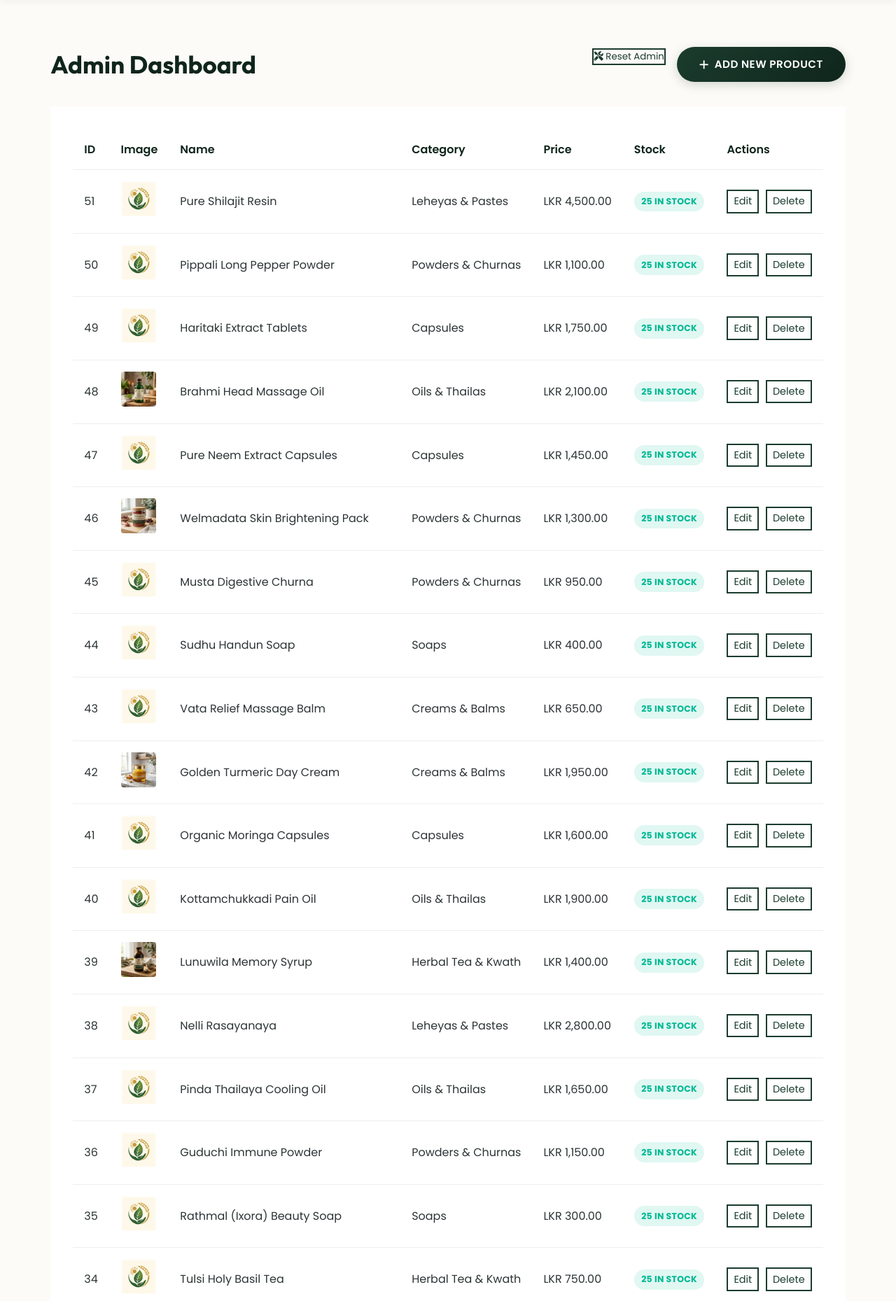
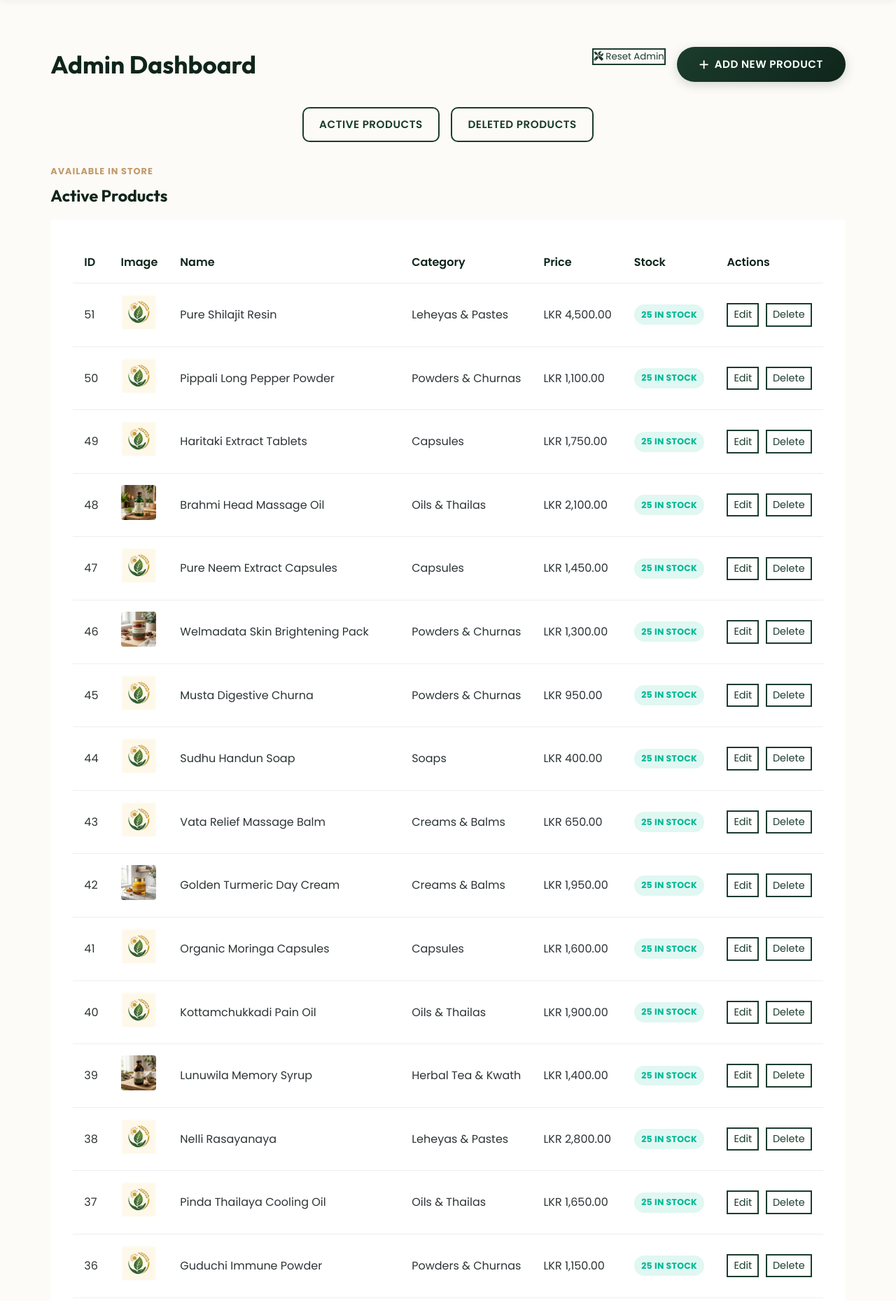
Before and after one commit to HarshaPriyankara/L2S1_Ecommerce_Project, a PHP site: page /admin.php in a window 1280 px wide. Shown: the part 92-1951 px from the top of the page at 70% size. Run offline with PHP 8.4, Linux system fonts and the light colour scheme; a user stored in the database is signed in; data comes from the database, SQL or seed files in the repository.

Commit message:
add product management UI enhancements with improved styling and functionality for active and deleted products

```diff
--- a/admin.php
+++ b/admin.php
@@ -8,15 +8,66 @@ if (!isset($_SESSION['user_id']) || $_SESSION['role'] !== 'admin') {
     exit();
 }
 
+$message = '';
+$error = '';
+
+function product_stock_badge($stock_quantity) {
+    $stock_quantity = (int) $stock_quantity;
+    $class = $stock_quantity > 0 ? 'in-stock' : 'out-stock';
+    $label = $stock_quantity > 0 ? $stock_quantity . ' in stock' : 'Out of stock';
+
+    return "<span class='stock-badge $class'>$label</span>";
+}
+
+function render_product_row($row, $is_deleted = false) {
+    echo "<tr>";
+    echo "<td>" . (int) $row['id'] . "</td>";
+    echo "<td><img src='" . htmlspecialchars(product_image_path($row['image'])) . "' width='50' style='border-radius: 4px;'></td>";
+    echo "<td>" . htmlspecialchars($row['name']) . "</td>";
+    echo "<td>" . htmlspecialchars($row['category']) . "</td>";
+    echo "<td>LKR " . number_format((float) $row['price'], 2) . "</td>";
+    echo "<td>" . product_stock_badge($row['stock_quantity']) . "</td>";
+    echo "<td>";
+    echo "<div class='admin-actions'>";
+
+    if ($is_deleted) {
+        echo "<a href='admin.php?restore=" . (int) $row['id'] . "#deleted-products' class='btn-outline' style='border-color: var(--success); color: var(--success); padding: 0.2rem 0.5rem; font-size: 0.9rem;' onclick='return confirm(\"Restore this product?\")'>Restore</a>";
+    } else {
+        echo "<a href='edit_product.php?id=" . (int) $row['id'] . "' class='btn-outline' style='padding: 0.2rem 0.5rem; font-size: 0.9rem;'>Edit</a>";
+        echo "<a href='admin.php?delete=" . (int) $row['id'] . "' class='btn-outline' style='border-color: var(--danger); color: var(--danger); padding: 0.2rem 0.5rem; font-size: 0.9rem;' onclick='return confirm(\"Move this product to deleted products?\")'>Delete</a>";
+    }
+
+    echo "</div>";
+    echo "</td>";
+    echo "</tr>";
+}
+
 if (isset($_GET['delete'])) {
-    $id = $_GET['delete'];
+    $id = (int) $_GET['delete'];
+    $stmt = $conn->prepare('UPDATE products SET is_deleted = 1 WHERE id = ?');
+    $stmt->bind_param('i', $id);
 
-    $sql = "UPDATE products SET is_deleted = 1 WHERE id = $id";
-    if ($conn->query($sql) === TRUE) {
-        echo "<script>alert('Product deleted successfully'); window.location.href='admin.php';</script>";
+    if ($stmt->execute()) {
+        $message = 'Product moved to deleted products.';
     } else {
-        echo "<script>alert('Error deleting product');</script>";
+        $error = 'Error deleting product.';
     }
+
+    $stmt->close();
+}
+
+if (isset($_GET['restore'])) {
+    $id = (int) $_GET['restore'];
+    $stmt = $conn->prepare('UPDATE products SET is_deleted = 0 WHERE id = ?');
+    $stmt->bind_param('i', $id);
+
+    if ($stmt->execute()) {
+        $message = 'Product restored successfully.';
+    } else {
+        $error = 'Error restoring product.';
+    }
+
+    $stmt->close();
 }
 
 // Handle Reset Admin (Merged from fix_admin.php)
@@ -62,6 +113,26 @@ if (isset($_POST['reset_admin'])) {
         </div>
     </div>
 
+    <?php if ($message): ?>
+        <div class="alert alert-success"><?php echo htmlspecialchars($message); ?></div>
+    <?php endif; ?>
+
+    <?php if ($error): ?>
+        <div class="alert alert-error"><?php echo htmlspecialchars($error); ?></div>
+    <?php endif; ?>
+
+    <div class="admin-product-tabs">
+        <a href="#active-products" class="btn btn-outline">Active Products</a>
+        <a href="#deleted-products" class="btn btn-outline">Deleted Products</a>
+    </div>
+
+    <div id="active-products" class="admin-table-section">
+        <div class="admin-section-heading">
+            <div>
+                <span class="eyebrow">Available in store</span>
+                <h3>Active Products</h3>
+            </div>
+        </div>
     <div class="table-container">
         <table>
             <thead>
@@ -83,20 +154,7 @@ if (isset($_POST['reset_admin'])) {
 
                 if ($result->num_rows > 0) {
                     while($row = $result->fetch_assoc()) {
-                        echo "<tr>";
-                        echo "<td>" . $row['id'] . "</td>";
-                        echo "<td><img src='" . htmlspecialchars(product_image_path($row['image'])) . "' width='50' style='border-radius: 4px;'></td>";
-                        echo "<td>" . htmlspecialchars($row['name']) . "</td>";
-                        echo "<td>" . htmlspecialchars($row['category']) . "</td>";
-                        echo "<td>LKR " . number_format($row['price'], 2) . "</td>";
-                        echo "<td><span class='stock-badge " . ((int) $row['stock_quantity'] > 0 ? "in-stock" : "out-stock") . "'>" . ((int) $row['stock_quantity'] > 0 ? (int) $row['stock_quantity'] . " in stock" : "Out of stock") . "</span></td>";
-                        echo "<td>
-                                <div class='admin-actions'>
-                                    <a href='edit_product.php?id=" . $row['id'] . "' class='btn-outline' style='padding: 0.2rem 0.5rem; font-size: 0.9rem;'>Edit</a>
-                                    <a href='admin.php?delete=" . $row['id'] . "' class='btn-outline' style='border-color: var(--danger); color: var(--danger); padding: 0.2rem 0.5rem; font-size: 0.9rem;' onclick='return confirm(\"Are you sure?\")'>Delete</a>
-                                </div>
-                              </td>";
-                        echo "</tr>";
+                        render_product_row($row, false);
                     }
                 } else {
                     echo "<tr><td colspan='7' style='text-align:center;'>No products found.</td></tr>";
@@ -105,6 +163,45 @@ if (isset($_POST['reset_admin'])) {
             </tbody>
         </table>
     </div>
+    </div>
+
+    <div id="deleted-products" class="admin-table-section">
+        <div class="admin-section-heading">
+            <div>
+                <span class="eyebrow">Hidden from store</span>
+                <h3>Deleted Products</h3>
+            </div>
+        </div>
+        <div class="table-container table-container-muted">
+            <table>
+                <thead>
+                    <tr>
+                        <th>ID</th>
+                        <th>Image</th>
+                        <th>Name</th>
+                        <th>Category</th>
+                        <th>Price</th>
+                        <th>Stock</th>
+                        <th>Actions</th>
+                    </tr>
+                </thead>
+                <tbody>
+                    <?php
+                    $deleted_sql = "SELECT * FROM products WHERE is_deleted = 1 ORDER BY id DESC";
+                    $deleted_result = $conn->query($deleted_sql);
+
+                    if ($deleted_result->num_rows > 0) {
+                        while ($row = $deleted_result->fetch_assoc()) {
+                            render_product_row($row, true);
+                        }
+                    } else {
+                        echo "<tr><td colspan='7' style='text-align:center;'>No deleted products found.</td></tr>";
+                    }
+                    ?>
+                </tbody>
+            </table>
+        </div>
+    </div>
 </div>
 
 <?php include 'includes/footer.php'; ?>
--- a/assets/css/style.css
+++ b/assets/css/style.css
@@ -1705,6 +1705,41 @@ footer .brand-name {
     overflow-x: auto;
 }
 
+.table-container-muted {
+    background: #fbfcfb;
+}
+
+.admin-product-tabs {
+    display: flex;
+    justify-content: center;
+    gap: 1rem;
+    margin-bottom: 2rem;
+    flex-wrap: wrap;
+}
+
+.admin-product-tabs .btn {
+    border-radius: 10px !important;
+    min-height: 44px;
+    padding: 0.7rem 1.4rem !important;
+}
+
+.admin-table-section {
+    margin-bottom: 3rem;
+}
+
+.admin-section-heading {
+    display: flex;
+    align-items: flex-end;
+    justify-content: space-between;
+    gap: 1rem;
+    margin-bottom: 1rem;
+}
+
+.admin-section-heading h3 {
+    color: var(--primary-dark);
+    font-size: 1.45rem;
+}
+
 table {
     width: 100%;
     border-collapse: collapse;
```
